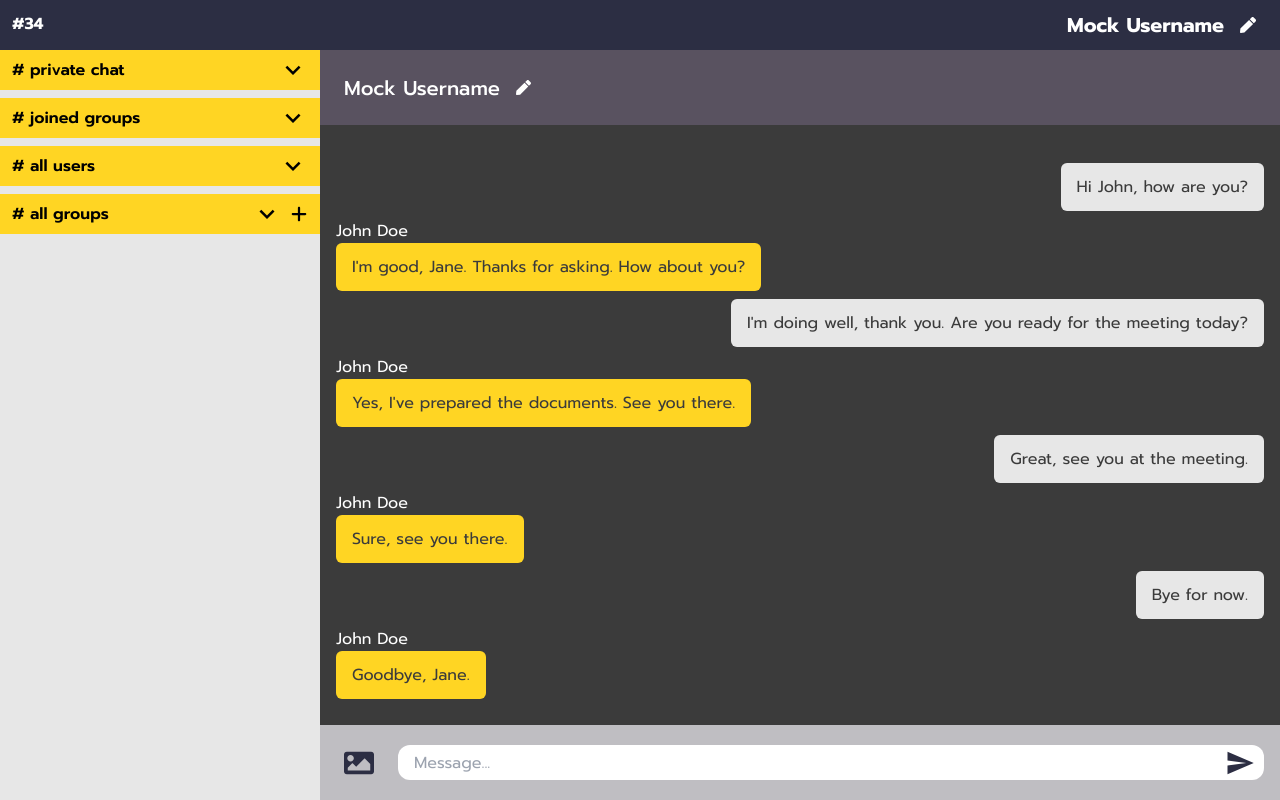
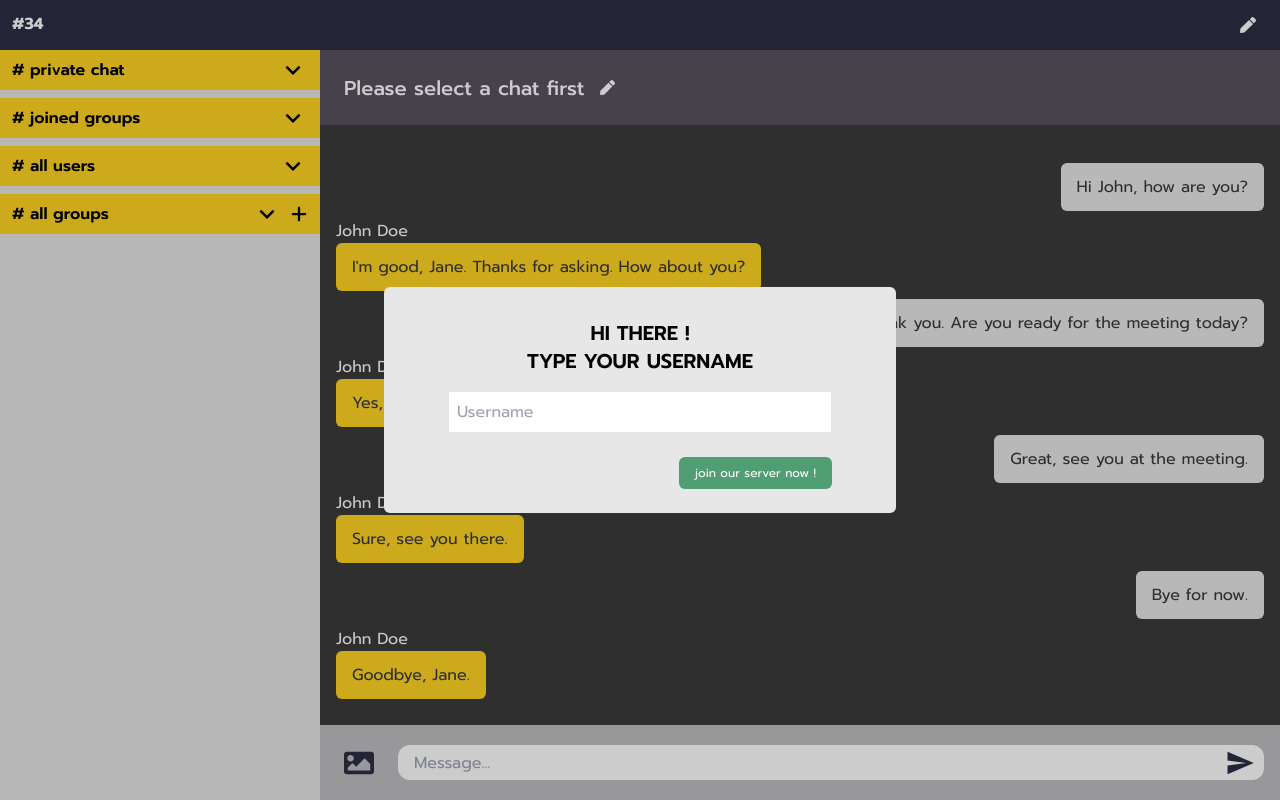
Before and after one commit to IamMrTeapot/ClientChatApplication, a React (Vite) app: page / in a window 1280 px wide. Built offline with nearby package versions, Linux system fonts and the light colour scheme.

Commit message:
feat: integrate redux

```diff
--- a/src/App.tsx
+++ b/src/App.tsx
@@ -1,11 +1,15 @@
+import { useState } from "react";
 import Header from "./components/Header";
 import LeftSide from "./components/LeftSide";
 import RightSide from "./components/RightSide";
+import UsernameModal from "./components/UsernameModal";
 
 function App() {
+  const [showUsernameModal, setShowUsernameModal] = useState(true);
+
   return (
     <main className="w-full h-screen overflow-y-hidden font-prompt">
-      <Header />
+      <Header onEdit={() => setShowUsernameModal(true)} />
       <div className="flex bg-gray-400 h-full pt-[50px]">
         <div className="w-1/4 h-full">
           <LeftSide />
@@ -14,6 +18,10 @@ function App() {
           <RightSide />
         </div>
       </div>
+      <UsernameModal
+        isVisible={showUsernameModal}
+        onClose={() => setShowUsernameModal(false)}
+      />
     </main>
   );
 }
--- a/src/components/DropdownItem.tsx
+++ b/src/components/DropdownItem.tsx
@@ -1,35 +1,47 @@
 import { PiDotsThreeOutlineVerticalFill } from "react-icons/pi";
 import JoinChatDropDown from "./JoinChatDropdown";
 import { useState } from "react";
+import { useDispatch, useSelector } from "react-redux";
+import { RootState } from "../redux/store";
+import { selectChat } from "../redux/features/userSlice";
 
 const focusClasses = "bg-white text-black border-2 border-black";
 const blurClasses = "bg-[#9a979f] text-white";
 
 export interface IDropdownItem {
   name: string;
-  isFocus: boolean;
   identity: string;
   hasModal: boolean;
 }
 
 export default function DropdownItem({
   name,
-  isFocus,
   identity,
   hasModal,
 }: IDropdownItem) {
   const [isModalOpen, setIsModalOpen] = useState(false);
+  const dispatch = useDispatch();
+  const { selectedChatIdentity } = useSelector(
+    (state: RootState) => state.userSlice
+  );
+  const isFocus = selectedChatIdentity === identity;
 
-  const handleJoinChat = (identity: string) => {
+  const handleJoinChat = (name: string, identity: string) => {
     //TODO: implement joining chat
-    alert(`Joining chat with ${identity}`);
+    alert(`Joining chat with ${name} ${identity}`);
+  };
+
+  const handleSelectChat = (name: string, identity: string) => {
+    if (hasModal) return;
+    dispatch(selectChat({ name, identity }));
   };
 
   return (
     <div
       className={`w-[95%] h-[40px] rounded-md
     flex items-center ps-4 pe-2 justify-between cursor-pointer box-border
-    ${isFocus ? focusClasses : blurClasses}`}
+    ${isFocus && !hasModal ? focusClasses : blurClasses}`}
+      onClick={() => handleSelectChat(name, identity)}
     >
       <p>{name}</p>
       {hasModal && (
@@ -45,7 +57,7 @@ export default function DropdownItem({
             <JoinChatDropDown
               isGroup={false}
               onJoin={() => {
-                handleJoinChat(identity);
+                handleJoinChat(name, identity);
                 setIsModalOpen(false);
               }}
               onCancel={() => setIsModalOpen(false)}
--- a/src/components/Header.tsx
+++ b/src/components/Header.tsx
@@ -1,12 +1,15 @@
 import { FaPen } from "react-icons/fa";
+import { useSelector } from "react-redux";
+import { RootState } from "../redux/store";
 
-export default function Header() {
+export default function Header({ onEdit }: { onEdit: () => void }) {
+  const username = useSelector((state: RootState) => state.userSlice.user);
   return (
     <div className="absolute w-full bg-[#2C2E43] h-[50px] flex justify-between py-3 ps-3 pe-6 text-white font-bold">
       <div>#34</div>
       <div className="flex justify-between items-center gap-4">
-        <div className="text-xl">Mock Username</div>
-        <FaPen className="cursor-pointer" />
+        <div className="text-xl">{username}</div>
+        <FaPen className="cursor-pointer" onClick={onEdit} />
       </div>
     </div>
   );
--- a/src/components/LeftSide.tsx
+++ b/src/components/LeftSide.tsx
@@ -2,24 +2,24 @@ import Dropdown from "./Dropdown";
 import { IDropdownItem } from "./DropdownItem";
 
 const mockPrivateChatList: IDropdownItem[] = [
-  { name: "User 1", isFocus: false, identity: "user1", hasModal: false },
-  { name: "User 2", isFocus: false, identity: "user2", hasModal: false },
-  { name: "User 3", isFocus: true, identity: "user3", hasModal: false },
+  { name: "User 1", identity: "user1", hasModal: false },
+  { name: "User 2", identity: "user2", hasModal: false },
+  { name: "User 3", identity: "user3", hasModal: false },
 ];
 
 const mockGroupChatList: IDropdownItem[] = [
-  { name: "Group 1", isFocus: false, identity: "group1", hasModal: false },
-  { name: "Group 2", isFocus: false, identity: "group2", hasModal: false },
+  { name: "Group 1", identity: "group1", hasModal: false },
+  { name: "Group 2", identity: "group2", hasModal: false },
 ];
 
 const mockAllUsersList: IDropdownItem[] = [
-  { name: "User 1", isFocus: false, identity: "user1", hasModal: true },
-  { name: "User 2", isFocus: false, identity: "user2", hasModal: true },
-  { name: "User 3", isFocus: false, identity: "user3", hasModal: true },
+  { name: "User 1", identity: "user1", hasModal: true },
+  { name: "User 2", identity: "user2", hasModal: true },
+  { name: "User 3", identity: "user3", hasModal: true },
 ];
 
 const mockAllGroupsList: IDropdownItem[] = [
-  { name: "Group 1", isFocus: false, identity: "group1", hasModal: true },
+  { name: "Group 1", identity: "group1", hasModal: true },
 ];
 
 export default function LeftSide() {
--- /dev/null
+++ b/src/components/ModalOverlay.tsx
@@ -0,0 +1,27 @@
+import React from "react";
+
+export default function ModalOverlay({
+  isVisible,
+  onClose = () => {},
+  children,
+}: {
+  isVisible: boolean;
+  onClose: () => void;
+  children?: React.ReactNode;
+}) {
+  return (
+    <div
+      className={`fixed left-0 top-0 w-[100%] h-[100vh] justify-center items-center ${
+        isVisible ? "flex" : "hidden"
+      }`}
+    >
+      <div
+        className={`bg-black w-[100%] h-[100vh] opacity-20 absolute top-0 left-0 z-[90]`}
+        onClick={onClose}
+      />
+      <div className={`z-[100] relative`} onClick={(e) => e.stopPropagation()}>
+        {children}
+      </div>
+    </div>
+  );
+}
--- a/src/components/RightSide.tsx
+++ b/src/components/RightSide.tsx
@@ -3,6 +3,8 @@ import { FaImage, FaPen } from "react-icons/fa";
 import { MdSend } from "react-icons/md";
 import MessageList from "./MessageList";
 import { IMessage } from "./Message";
+import { useSelector } from "react-redux";
+import { RootState } from "../redux/store";
 
 const mockMessageList: IMessage[] = [
   {
@@ -47,7 +49,9 @@ const mockMessageList: IMessage[] = [
   },
 ];
 export default function RightSide() {
-  const name = "Mock Username";
+  const name = useSelector(
+    (state: RootState) => state.userSlice.selectedChatName
+  );
   const [inputMessage, setInputMessage] = useState("");
   const [messageList, setMessageList] = useState<IMessage[]>(mockMessageList);
   const [selectedFile, setSelectedFile] = useState<File | undefined>(undefined);
@@ -67,7 +71,7 @@ export default function RightSide() {
   return (
     <div className="bg-[#3B3B3B] h-full text-white flex flex-col justify-between">
       <div className="h-[10%] py-4 bg-[#595260] flex items-center px-6 font-medium gap-4 text-xl">
-        {name}
+        {name ?? "Please select a chat first"}
         <FaPen size={15} className="cursor-pointer" />
       </div>
       <MessageList messageList={messageList} />
--- /dev/null
+++ b/src/components/UsernameModal.tsx
@@ -0,0 +1,58 @@
+import { useState } from "react";
+import ModalOverlay from "./ModalOverlay";
+import { useDispatch, useSelector } from "react-redux";
+import { connection } from "../redux/features/userSlice";
+import { RootState } from "../redux/store";
+
+export default function UsernameModal({
+  isVisible,
+  onClose,
+}: {
+  isVisible: boolean;
+  onClose: () => void;
+}) {
+  const username = useSelector((state: RootState) => state.userSlice.user);
+  const dispatch = useDispatch();
+  const [inputUsername, setInputUsername] = useState<string>(username || "");
+
+  const handleClose = () => {
+    if (username === "") {
+      alert("Please enter a username");
+      return;
+    }
+    onClose();
+  };
+
+  const handleConfirm = () => {
+    if (inputUsername === "") {
+      alert("Please enter a username");
+      return;
+    }
+    dispatch(connection(inputUsername));
+    onClose();
+  };
+
+  return (
+    <ModalOverlay isVisible={isVisible} onClose={handleClose}>
+      <div className="bg-[#E7E7E7] w-[40vw] p-4 flex flex-col items-center rounded-md">
+        <h1 className="text-xl font-semibold uppercase mt-4">Hi There !</h1>
+        <h1 className="text-xl font-semibold uppercase">Type your username</h1>
+        <input
+          type="text"
+          className="border p-2 w-[80%] mt-4"
+          placeholder="Username"
+          value={inputUsername}
+          onChange={(e) => setInputUsername(e.target.value)}
+        />
+        <div className="w-[80%] flex justify-end mt-4 mb-2">
+          <button
+            className="bg-[#519D74] rounded-md text-white text-xs py-2 px-4 mt-2"
+            onClick={handleConfirm}
+          >
+            join our server now !
+          </button>
+        </div>
+      </div>
+    </ModalOverlay>
+  );
+}
--- /dev/null
+++ b/src/config/environment.ts
@@ -0,0 +1,4 @@
+export const environment = {
+  socketUrl:
+    (import.meta.env.VITE_SOCKET_URL as string) ?? "http://localhost:3500",
+};
--- a/src/main.tsx
+++ b/src/main.tsx
@@ -1,10 +1,14 @@
-import React from 'react'
-import ReactDOM from 'react-dom/client'
-import App from './App.tsx'
-import './index.css'
+import React from "react";
+import ReactDOM from "react-dom/client";
+import App from "./App.tsx";
+import "./index.css";
+import { Provider } from "react-redux";
+import { store } from "./redux/store.ts";
 
-ReactDOM.createRoot(document.getElementById('root')!).render(
+ReactDOM.createRoot(document.getElementById("root")!).render(
   <React.StrictMode>
-    <App />
-  </React.StrictMode>,
-)
+    <Provider store={store}>
+      <App />
+    </Provider>
+  </React.StrictMode>
+);
--- a/src/redux/features/userSlice.ts
+++ b/src/redux/features/userSlice.ts
@@ -2,10 +2,14 @@ import { PayloadAction, createSlice } from "@reduxjs/toolkit";
 
 export interface UserState {
   user: string | null;
+  selectedChatName: string | null;
+  selectedChatIdentity: string | null;
 }
 
 const initialState: UserState = {
   user: null,
+  selectedChatName: null,
+  selectedChatIdentity: null,
 };
 
 export const userSlice = createSlice({
@@ -18,8 +22,20 @@ export const userSlice = createSlice({
     disconnect: (state) => {
       state.user = null;
     },
+    selectChat: (
+      state,
+      action: PayloadAction<{ name: string; identity: string }>
+    ) => {
+      state.selectedChatName = action.payload.name;
+      state.selectedChatIdentity = action.payload.identity;
+    },
+    deselectChat: (state) => {
+      state.selectedChatName = null;
+      state.selectedChatIdentity = null;
+    },
   },
 });
 
-export const { connection, disconnect } = userSlice.actions;
+export const { connection, disconnect, selectChat, deselectChat } =
+  userSlice.actions;
 export default userSlice.reducer;
```
Also changed, not shown: 1 other file (tests, documents, lock files or other folders).
